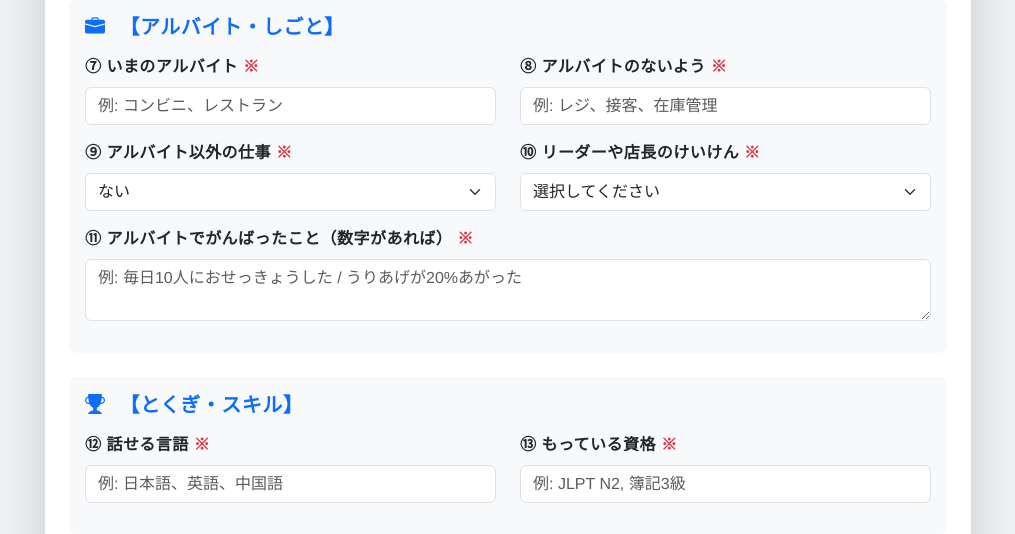
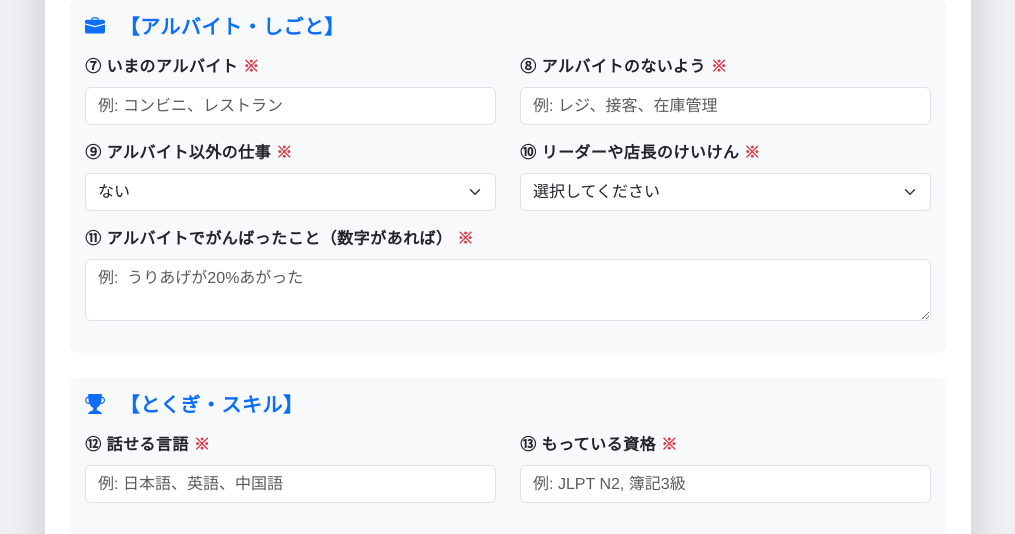
Before and after one commit to Mindboks/SPI_WEB_Test_System, a Flask app: template templates/motivation_form.html in a window 1280 px wide. Shown: the part 803-1337 px from the top of the page, without its empty margins (132-1147 px from the left). Run offline with Flask 3, Linux system fonts and the light colour scheme; the template is opened without the code that fills it, so the values that code supplies are empty; the visitor is signed in with stand-in values (Sample User, id 1); some libraries are stand-ins or nearby versions.

Commit message:
#2026-4-11~2026-6-7 version2.9.5final-renovation.Version0.0.9

```diff
--- a/app.py
+++ b/app.py
@@ -1,4 +1,4 @@
-#2026-4-11~2026-6-7 version2.9.5final-renovation.Version0.0.8
+#2026-4-11~2026-6-7 version2.9.5final-renovation.Version0.0.9
 
 # -*- coding: utf-8 -*-
 import os
--- a/templates/motivation_form.html
+++ b/templates/motivation_form.html
@@ -100,7 +100,7 @@
                         </div>
                         <div class="mb-3">
                             <label class="form-label fw-bold">⑪ アルバイトでがんばったこと（数字があれば） <span class="text-danger">※</span></label>
-                            <textarea name="part_time_achievement" class="form-control" rows="2" placeholder="例: 毎日10人におせっきょうした / うりあげが20%あがった" required></textarea>
+                            <textarea name="part_time_achievement" class="form-control" rows="2" placeholder="例:  うりあげが20%あがった" required></textarea>
                         </div>
                     </div>
 
```
